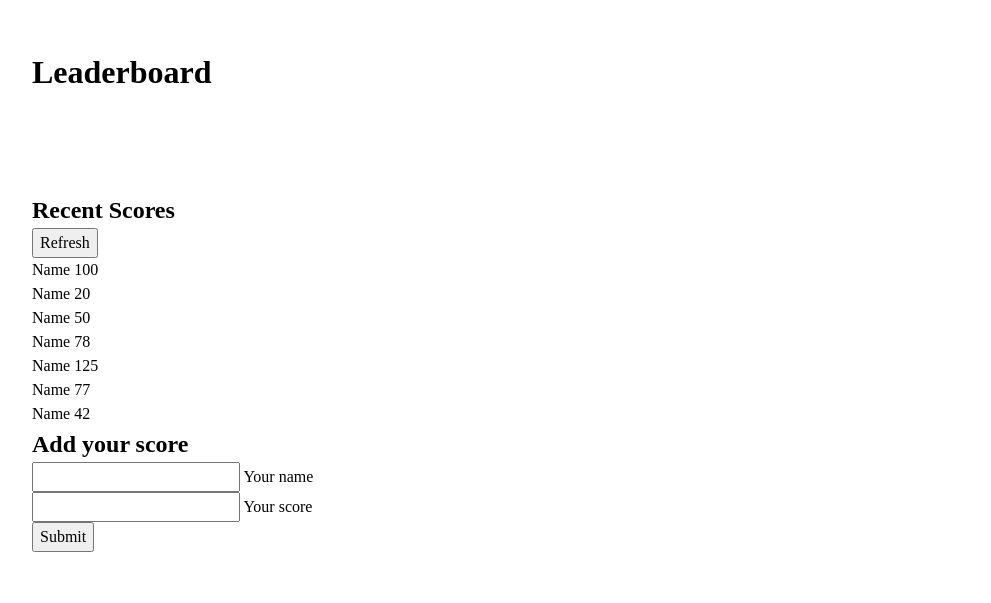
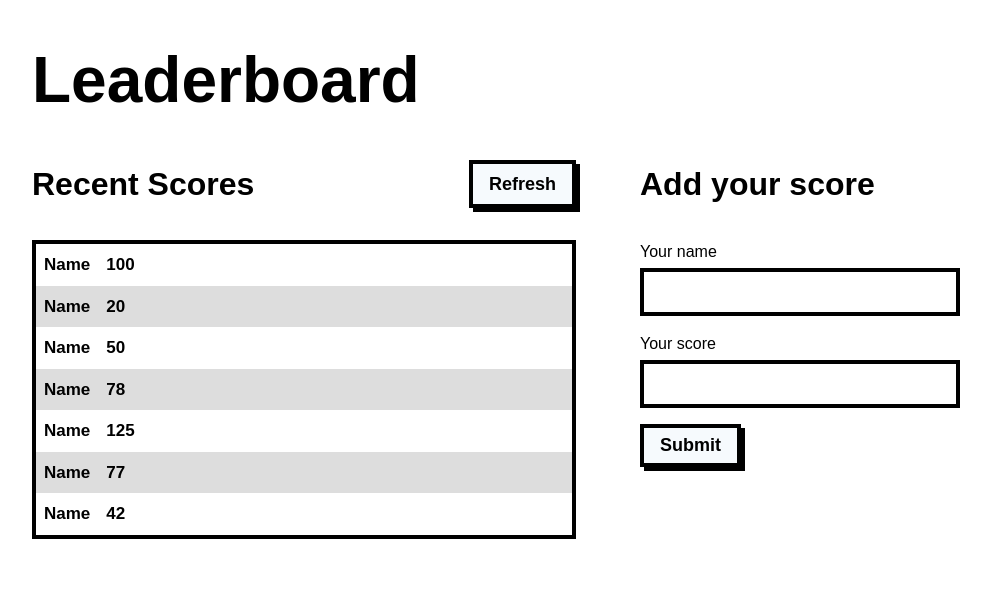
Before and after one commit to henokkhm/microverse-leaderboard-project, a website built with webpack: page src/index.html in a window 1280 px wide. Shown: the whole page, without its empty margins (144-1135 px from the left). Built offline with nearby package versions, Linux system fonts and the light colour scheme.

Commit message:
Add styles for Leaderboard page

```diff
--- a/src/index.html
+++ b/src/index.html
@@ -53,28 +53,28 @@
         <section class="add-score-section">
           <h2 class="add-score__title">Add your score</h2>
           <form class="add-score__form">
-            <div>
+              <label class="add-score__form__label" for="name">
                 <input
                   class="add-score__form__input"
                   type="text"
                   id="name"
                   name="name"
+                  placeholder=" "
+                  required
                 />
-              <label class="add-score__form__label" for="name">
-                Your name
+                <span> Your name </span>
               </label>
-            </div>
-            <div>
+              <label class="add-score__form__label" for="score">
                 <input
                   class="add-score__form__input"
                   type="text"
                   id="score"
                   name="score"
+                  placeholder=" "
+                  required
                 />
-              <label class="add-score__form__label" for="score">
-                Your score
+                <span> Your score </span>
               </label>
-            </div>
             <button class="add-score__form__btn" type="submit">Submit</button>
           </form>
         </section>
--- a/src/styles/main.css
+++ b/src/styles/main.css
@@ -1,56 +1,110 @@
+body {
+  font-family: sans-serif;
+}
+
+button {
+  background-color: rgb(246, 250, 253);
+  padding: 0.25rem 1rem;
+  border: 4px solid #000;
+  box-shadow: 4px 4px 0 0 rgba(0, 0, 0, 1);
+  width: max-content;
+  font-weight: 900;
+  font-size: 18px;
+  transition: all 200ms ease-in-out;
+}
+
+button:active {
+  transform: translateY(3px);
+}
+
 .container {
   max-width: 60rem;
   margin: 0 auto;
-  padding: 3rem 1rem;
+  padding: 0 1rem;
 }
 
 .header {
+  padding: 2rem 0;
 }
 
 .page-title {
+  font-size: 4rem;
 }
 
-.main {
+.main .container {
+  display: flex;
+  gap: 4rem;
 }
 
 .scores-section {
+  display: flex;
+  flex-direction: column;
+  gap: 2rem;
+  max-width: 44rem;
+  width: 65vw;
 }
 
 .scores__header {
+  display: flex;
+  justify-content: space-between;
+  gap: 1.5rem;
+  min-width: max-content;
 }
 
 .scores__title {
+  font-size: 2rem;
 }
 
-.scores__refresh-btn {
+.scores__refresh-btn:hover {
+  background-color: rgb(251, 180, 110);
 }
 
 .scores__table {
+  border: 4px solid #000;
 }
 
 .scores__table__row {
+  padding: 0.5rem;
+  display: flex;
+  gap: 1rem;
+  font-weight: 600;
+  font-size: 1.0625rem;
 }
 
-.scores__table__row__name {
-}
-
-.scores__table__row__score {
+.scores__table__row:nth-child(even) {
+  background-color: #ddd;
 }
 
 .add-score-section {
+  display: flex;
+  flex-direction: column;
+  gap: 2rem;
 }
 
 .add-score__title {
+  font-size: 2rem;
 }
 
 .add-score__form {
+  display: flex;
+  flex-direction: column;
+  gap: 1rem;
+  max-width: 40rem;
 }
 
 .add-score__form__label {
+  display: flex;
+  flex-direction: column-reverse;
+  gap: 0.25rem;
+  background-color: #fff;
 }
 
 .add-score__form__input {
+  border: 4px solid #000;
+  padding: 0.5rem;
+  min-width: 20rem;
 }
 
-.add-score__form__btn {
+.add-score__form__btn:hover {
+  background-color: rgb(135, 237, 121);
 }
```
Also changed, not shown: dist/index.html, dist/main.js, 1 other file. Lines whose indentation alone changed are shown as unchanged.
